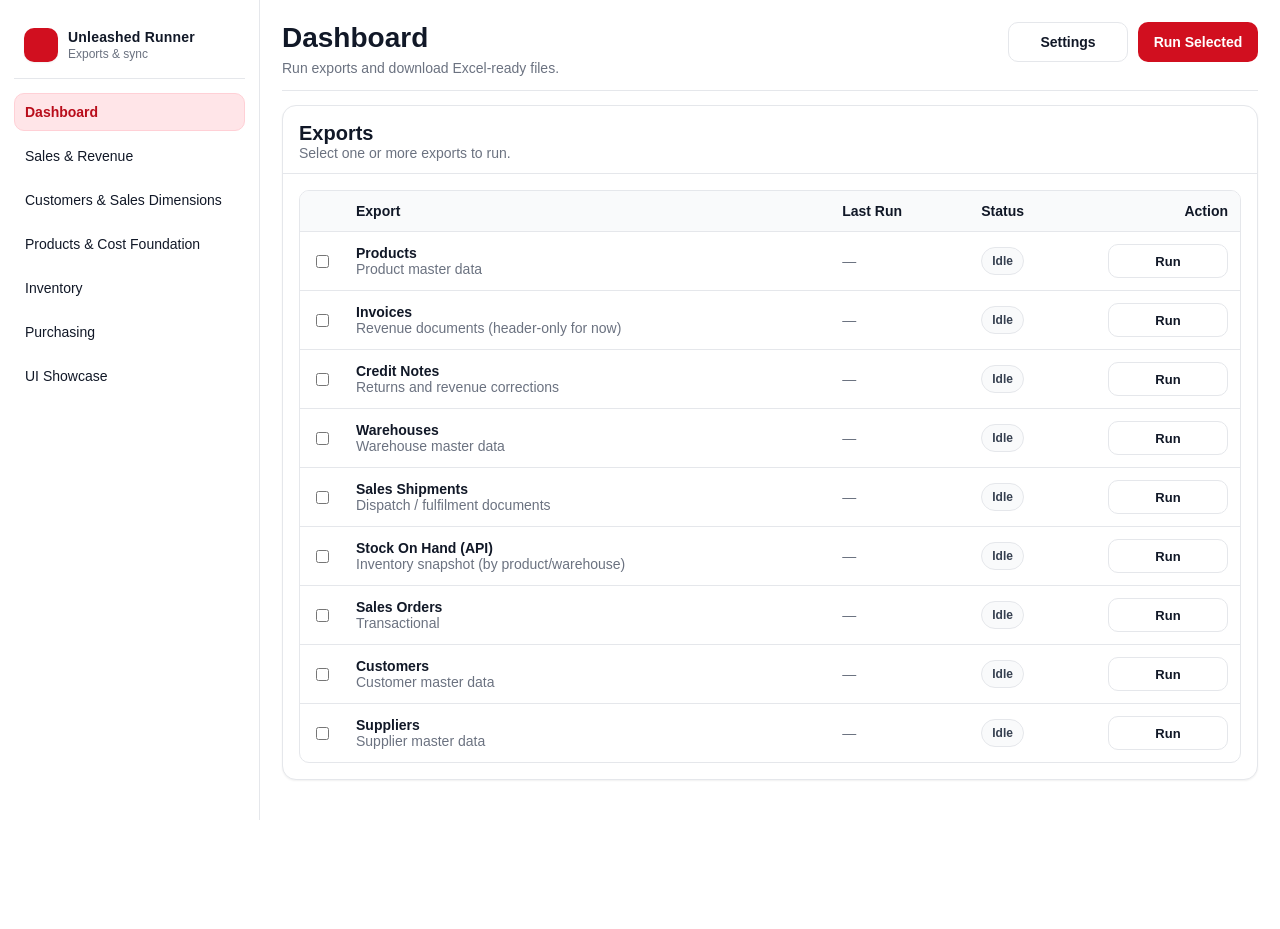
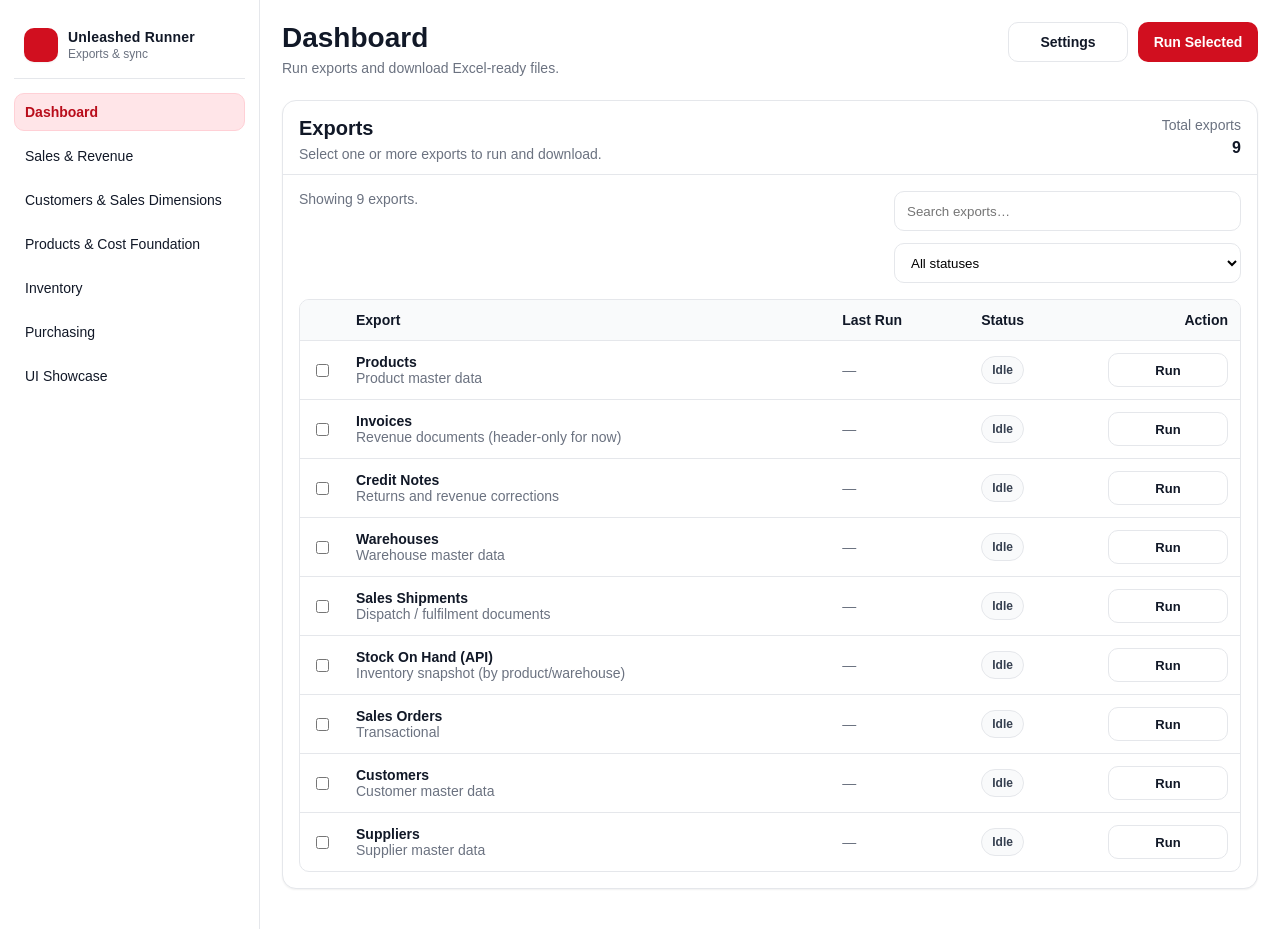
Before and after one commit to LeeKnowles02/unleashed_api, a Flask app: page / in a window 1280 px wide. Before the commit the page ends 820 px from the top, so only its background shows below. Run offline with Flask 3, Linux system fonts and the light colour scheme.

Commit message:
Update look and coonect to database

```diff
--- a/exports/credit_notes.py
+++ b/exports/credit_notes.py
@@ -3,6 +3,7 @@
 from exports.utils import parse_unleashed_dotnet_date
 
 ExportResult = Tuple[str, List[str], List[List[Any]]]
+
 
 
 def dummy() -> ExportResult:
--- a/templates/index.html
+++ b/templates/index.html
@@ -4,6 +4,7 @@
 {% endblock %}
 
 {% block content %}
+  <div class="stack-24">
     <div class="space-between">
       <div class="stack-6">
         <h1 class="h1">{{ page_title or "Dashboard" }}</h1>
@@ -16,15 +17,39 @@
       </div>
     </div>
 
-  <hr class="hr" />
-
     <div class="card">
       <div class="card-header">
+        <div class="space-between">
+          <div class="stack-6">
             <h2 class="h2">Exports</h2>
-      <div class="muted">Select one or more exports to run.</div>
+            <div class="muted">Select one or more exports to run and download.</div>
+          </div>
+
+          <div class="stack-6" style="text-align: right;">
+            <div class="muted">Total exports</div>
+            <div class="h3">{{ exports|length }}</div>
+          </div>
+        </div>
       </div>
 
       <div class="card-body">
+        <div class="space-between" style="margin-bottom: 16px;">
+          <div class="muted">
+            Showing {{ exports|length }} export{{ exports|length != 1 and "s" or "" }}.
+          </div>
+
+          <div class="row" style="gap: 12px;">
+            <input class="input" placeholder="Search exports…" name="search" style="min-width: 220px;" />
+            <select class="select" name="status_filter">
+              <option value="">All statuses</option>
+              <option value="success">Successful</option>
+              <option value="running">Running</option>
+              <option value="failed">Failed</option>
+              <option value="idle">Idle</option>
+            </select>
+          </div>
+        </div>
+
         <form id="bulkRunForm" method="post" action="/run-selected">
           <div class="table-wrap">
             <table>
@@ -76,4 +101,5 @@
         </form>
       </div>
     </div>
+  </div>
 {% endblock %}
```
Lines whose indentation alone changed are shown as unchanged.
